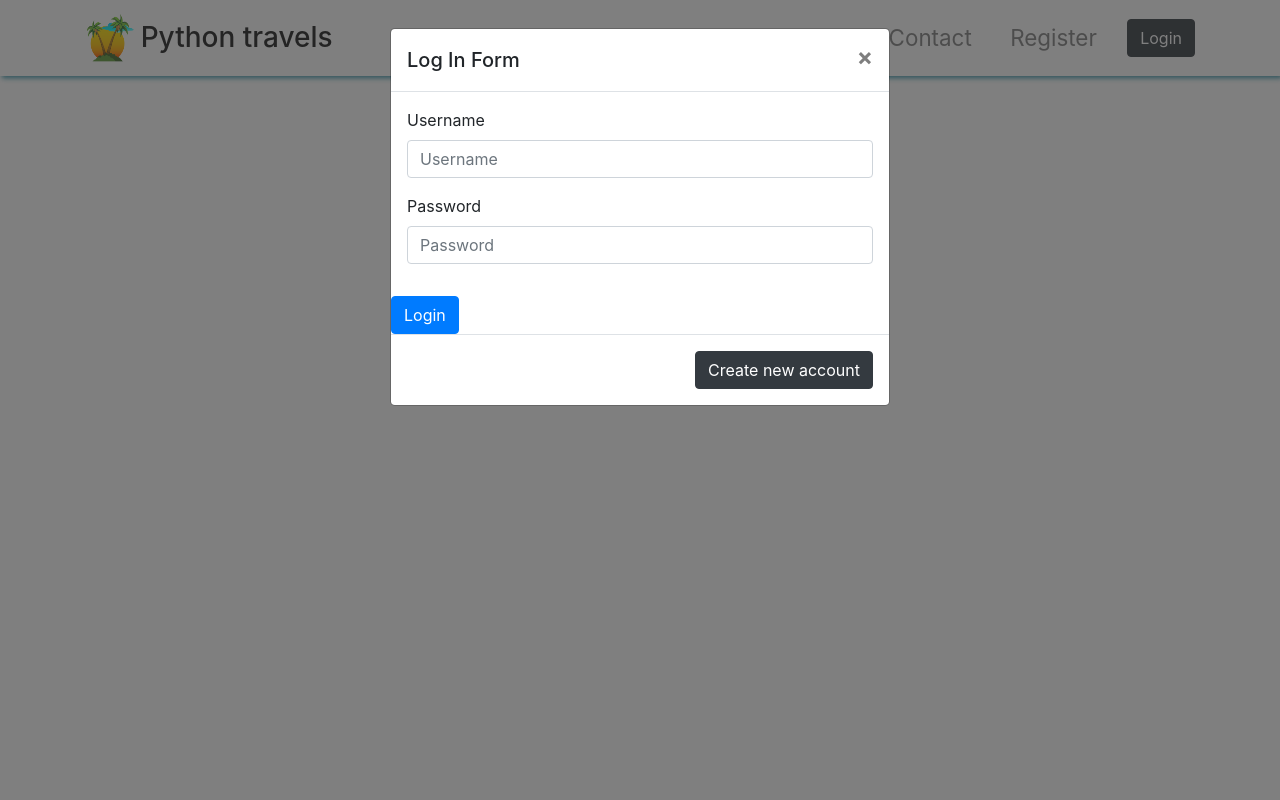
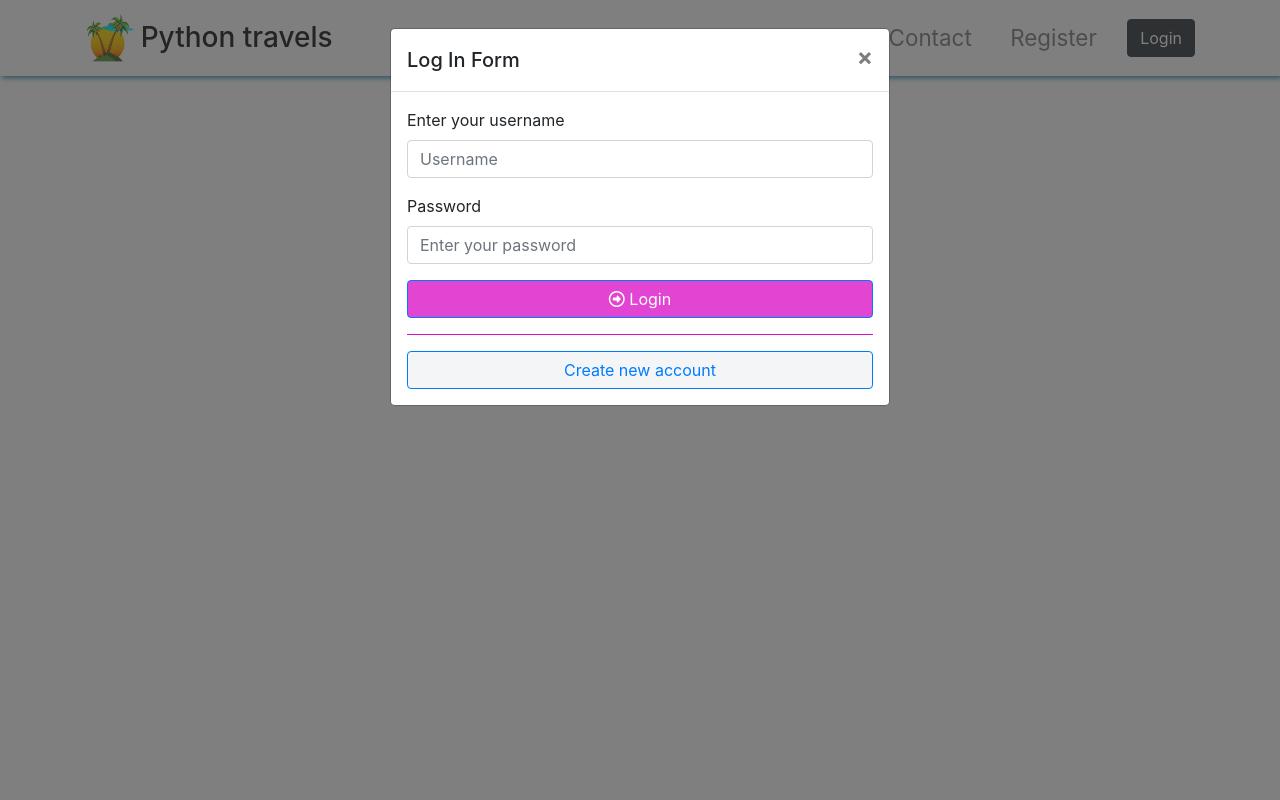
Before and after one commit to froguez/travel_agency, a Django app: template trvgcy/templates/base.html in a window 1280 px wide, after a click on "Login". Run offline with Django 3.2, Linux system fonts and the light colour scheme; the template is opened without the code that fills it, so the values that code supplies are empty; some libraries are stand-ins or nearby versions.

Commit message:
Styled the loginModal and included the button 'Create new account'

```diff
--- a/trvgcy/templates/partials/_loginModal.html
+++ b/trvgcy/templates/partials/_loginModal.html
@@ -4,25 +4,26 @@
         <div class="modal-content">
             <div class="modal-header">
                 <h5 class="modal-title">Log In Form</h5>
-                <button class="close" data-dismiss="modal">&times;</button>
+                <button type="button" class="close" data-dismiss="modal" aria-label="Close">
+                        <span aria-hidden="true">×</span></button>
             </div>
-            <div class="modal-body">
-                <form>
+            <div class = "modal-body">
+                 <form method="post" action="#">
                         <div class="form-group">
-                        <label for="username">Username</label>
-                        <input type="text" placeholder="Username" class="form-control">
+                            <label for="username">Enter your username</label>
+                            <input class="form-control" type="text" placeholder="Username" name=username">
                         </div>
                         <div class="form-group">
                             <label for="password">Password</label>
-                        <input type="password" placeholder="Password" class="form-control">
+                            <input class="form-control" type="password" placeholder="Enter your password" name="password">
                         </div>
+                        <div class="form-group">
+                            <button class="btn btn-primary btn-block" type="submit" style="background-color: rgba(221,42,203,0.87);">
+                                <i class="fa fa-arrow-circle-o-right"></i>&nbsp;Login</button>
+                        </div>
+                        <hr style="color: rgb(191,42,167);height: 0px;background-color: #ef11d9;">
+                        <button class="btn btn-outline-primary btn-block" type="button" style="background-color: rgb(244,245,247);">Create new account</button>
                  </form>
-            </div>
-            <div class ="">
-                <button class =" btn btn-primary" data-dismiss="modal">Login</button>
-            </div>
-            <div class="modal-footer">
-                <button class="btn btn-dark" data-dismiss="modal">Create new account</button>
             </div>
         </div>
     </div>
```
Lines whose indentation alone changed are shown as unchanged.
